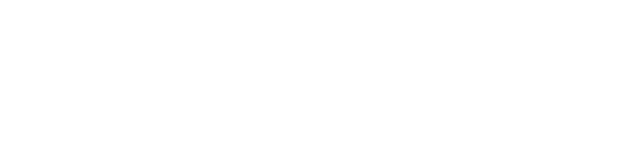
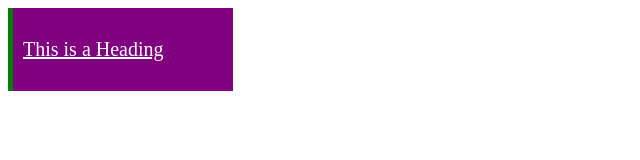
Before and after one commit to acciojob/all-styles-text-arnavsharma78, a website: page main.html in a window 1280 px wide. Shown: the whole page, without its empty margins (0-640 px from the left). Drawn offline with Linux system fonts and the light colour scheme.

Commit message:
created a submission

```diff
--- a/main.html
+++ b/main.html
@@ -8,6 +8,9 @@
 
 <body>
 	<!-- the entire body must be written by student -->
+	<div class = "main">
+		<p class = "heading" id = "heading">This is a Heading</p>
+	</div>
     <script type="text/javascript" src="./script.js">
 </script>
 
--- a/styles.css
+++ b/styles.css
@@ -1,2 +1,13 @@
 
 /* Your CSS Code here. */
+.main{
+	width:200px;
+	background-color:purple;
+	border-left:5px solid green;
+	padding:10px;
+}
+#heading{
+	font-size:20px;
+	color:white;
+	text-decoration:underline;
+}
```
